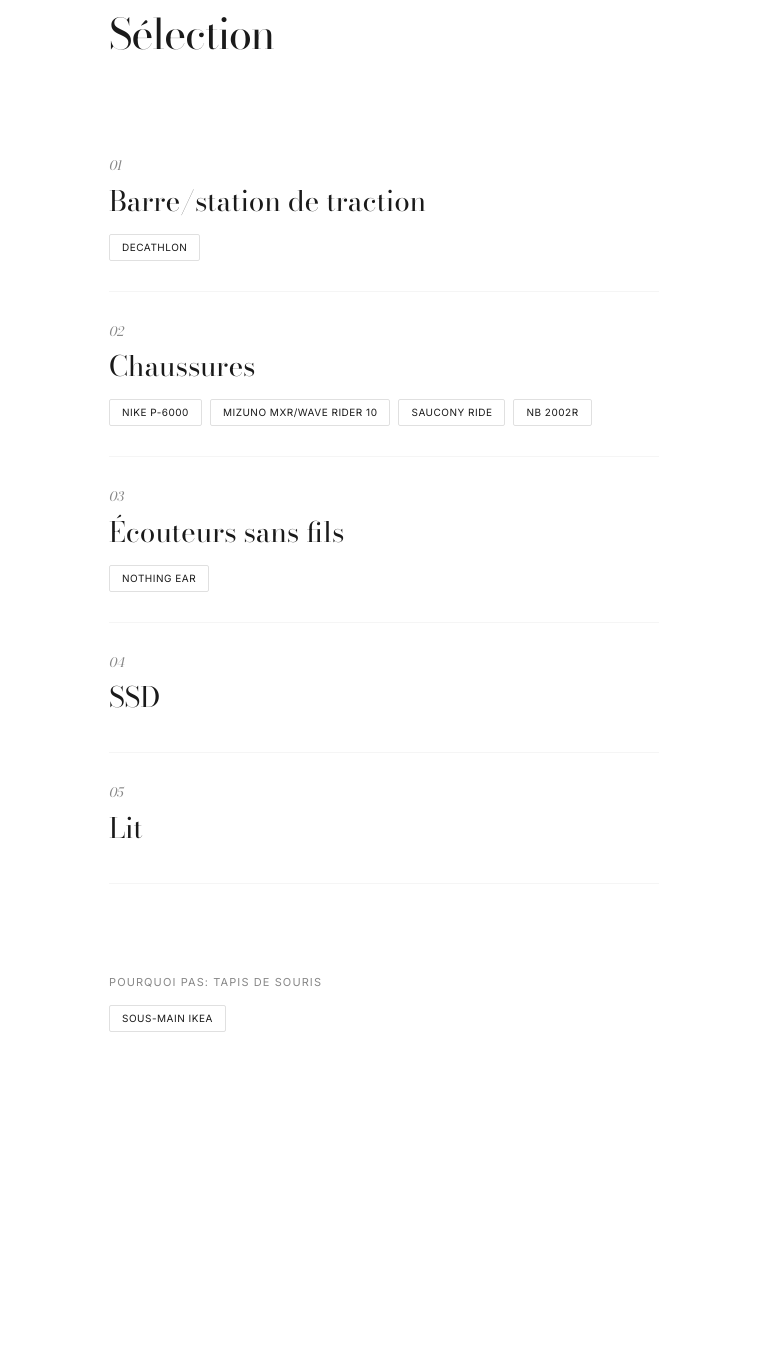
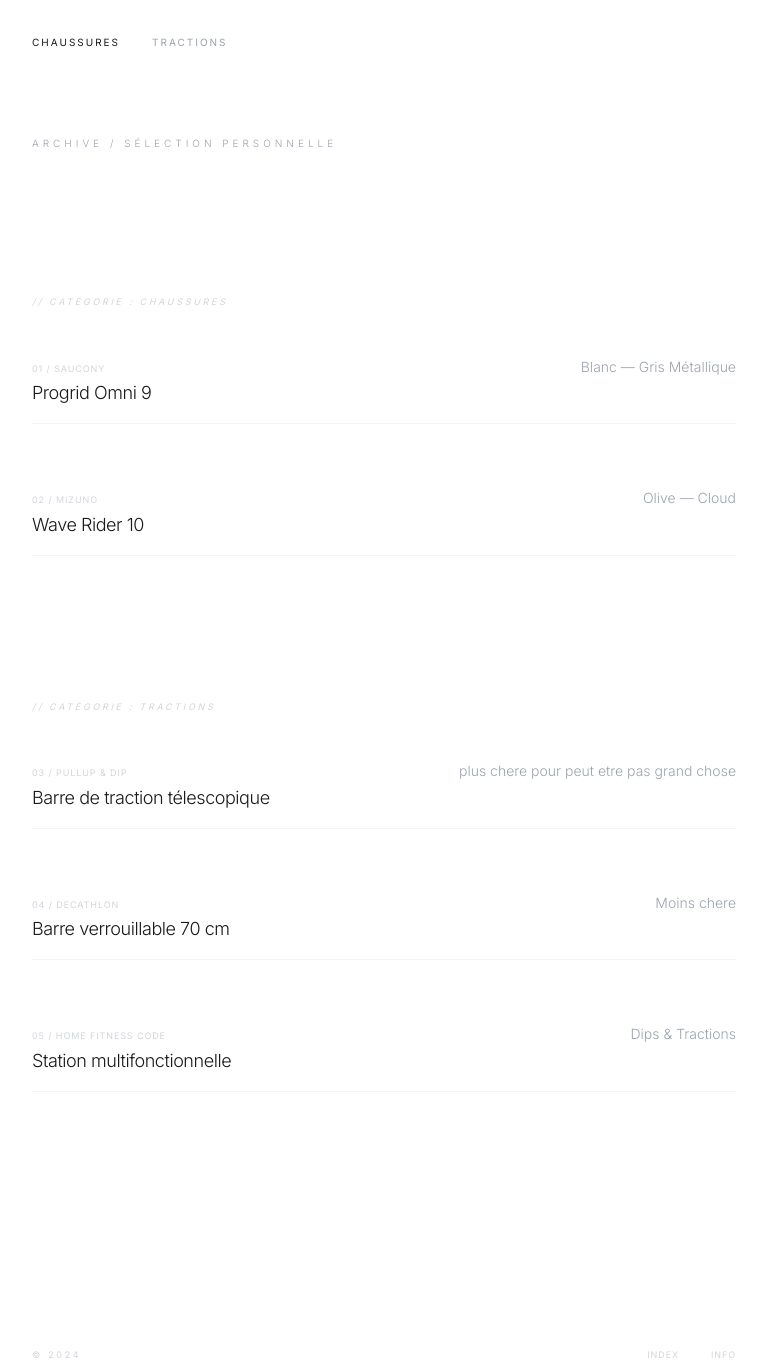
Before and after one commit to bentogridsupport-sys/test, a plain HTML site: page index.html in a window 1280 px wide. Shown: the part 77-1441 px from the top of the page, without its empty margins (256-1023 px from the left). Before the commit the page ends 1189 px from the top, so only its background shows below. Drawn offline with nearby package versions, Linux system fonts and the light colour scheme.

Commit message:
Update index.html

```diff
--- a/index.html
+++ b/index.html
@@ -3,205 +3,152 @@
 <head>
     <meta charset="UTF-8">
     <meta name="viewport" content="width=device-width, initial-scale=1.0">
-    <title>Selection Personnelle</title>
-    <link href="https://fonts.googleapis.com/css2?family=Bodoni+Moda:ital,wght@0,400;0,700;1,400&family=Inter:wght@300;400;500&display=swap" rel="stylesheet">
+    <title>Sélection Minimaliste</title>
+    <script src="https://cdn.tailwindcss.com"></script>
     <style>
-        :root {
-            --bg-color: #ffffff;
-            --text-dark: #1a1a1a;
-            --text-muted: #888888;
-            --soft-gray: #f5f5f5;
-            --transition: all 0.3s ease;
-        }
-
-        * {
-            margin: 0;
-            padding: 0;
-            box-sizing: border-box;
-        }
+        @import url('https://fonts.googleapis.com/css2?family=Inter:wght@200;300;400&display=swap');
 
         body {
             font-family: 'Inter', sans-serif;
-            background-color: var(--bg-color);
-            color: var(--text-dark);
-            line-height: 1.5;
+            background-color: #ffffff;
+            color: #1a1a1a;
             -webkit-font-smoothing: antialiased;
+            scroll-behavior: smooth;
         }
 
-        .container {
-            max-width: 600px;
-            margin: 0 auto;
-            padding: 80px 25px;
+        .product-link {
+            transition: opacity 0.3s ease;
         }
 
-        header {
-            margin-bottom: 60px;
+        .product-link:hover {
+            opacity: 0.5;
         }
 
-        h1 {
-            font-family: 'Bodoni Moda', serif;
-            font-size: 42px;
-            font-weight: 400;
-            letter-spacing: -0.03em;
+        .nav-button {
+            transition: all 0.2s ease;
+            cursor: pointer;
         }
 
-        .list {
-            display: flex;
-            flex-direction: column;
+        .nav-button:hover {
+            color: #000;
         }
 
-        .item {
-            padding: 30px 0;
-            border-bottom: 1px solid var(--soft-gray);
-            opacity: 0;
-            transform: translateY(10px);
-            animation: fadeIn 0.6s forwards;
+        section {
+            padding-top: 1rem;
         }
 
-        @keyframes fadeIn {
-            to { opacity: 1; transform: translateY(0); }
-        }
-
-        .item-header {
-            margin-bottom: 0;
-        }
-
-        .item-number {
-            font-family: 'Bodoni Moda', serif;
-            font-size: 13px;
-            font-style: italic;
-            color: var(--text-muted);
-            display: block;
-            margin-bottom: 4px;
-        }
-
-        .item-title {
-            font-family: 'Bodoni Moda', serif;
-            font-size: 28px;
-            font-weight: 400;
-            margin-bottom: 4px;
-        }
-
-        .links-container {
-            display: flex;
-            flex-wrap: wrap;
-            gap: 8px;
-            margin-top: 12px;
-        }
-
-        .shop-link {
-            font-size: 10px;
-            text-decoration: none;
-            color: var(--text-dark);
-            border: 1px solid #e0e0e0;
-            padding: 5px 12px;
-            text-transform: uppercase;
-            letter-spacing: 0.05em;
-            transition: var(--transition);
-            border-radius: 2px;
-        }
-
-        .shop-link:active {
-            background-color: var(--text-dark);
-            color: white;
-            border-color: var(--text-dark);
-        }
-
-        footer {
-            margin-top: 60px;
-            padding-top: 30px;
-        }
-
-        .footer-note {
-            font-size: 11px;
-            color: var(--text-muted);
-            margin-bottom: 15px;
-            text-transform: uppercase;
-            letter-spacing: 0.1em;
-        }
-
-        /* Délais d'affichage */
-        .item:nth-child(1) { animation-delay: 0.1s; }
-        .item:nth-child(2) { animation-delay: 0.2s; }
-        .item:nth-child(3) { animation-delay: 0.3s; }
-        .item:nth-child(4) { animation-delay: 0.4s; }
-        .item:nth-child(5) { animation-delay: 0.5s; }
-
-        @media (max-width: 480px) {
-            .container { padding: 50px 20px; }
-            h1 { font-size: 36px; }
-            .item-title { font-size: 24px; }
+        /* Optimisation pour les zones tactiles sur mobile */
+        @media (max-width: 640px) {
+            .nav-button {
+                padding: 0.5rem 0;
+            }
         }
     </style>
 </head>
-<body>
-    <div class="container">
-        <header>
-            <h1>Sélection</h1>
-        </header>
+<body class="p-6 sm:p-12 md:p-24 max-w-4xl mx-auto">
 
-        <div class="list">
+    <!-- Navigation -->
+    <nav class="flex space-x-6 sm:space-x-8 mb-12 sm:mb-16 sticky top-0 bg-white/90 backdrop-blur-md py-4 z-10 border-b border-gray-50 md:border-transparent">
+        <a href="#chaussures" class="nav-button text-[10px] uppercase tracking-[0.2em] font-normal border-b border-transparent hover:border-black pb-1">Chaussures</a>
+        <a href="#tractions" class="nav-button text-[10px] uppercase tracking-[0.2em] font-normal border-b border-transparent hover:border-black pb-1 text-gray-400 hover:text-black">Tractions</a>
+    </nav>
 
-            <!-- 01 Barre de Traction -->
-            <div class="item">
-                <span class="item-number">01</span>
-                <div class="item-header">
-                    <h2 class="item-title">Barre/station de traction</h2>
+    <!-- En-tête -->
+    <header class="mb-20 sm:mb-32">
+        <h1 class="text-[9px] sm:text-[10px] uppercase tracking-[0.4em] font-light text-gray-400">Archive / Sélection Personnelle</h1>
+    </header>
+
+    <main>
+        <!-- Section Chaussures -->
+        <section id="chaussures" class="mb-24 sm:mb-32">
+            <h2 class="text-[9px] uppercase tracking-[0.3em] text-gray-300 mb-8 sm:mb-12 italic">// Catégorie : Chaussures</h2>
+            <div class="flex flex-col space-y-12 sm:space-y-16">
+
+                <!-- Produit 01: Saucony -->
+                <div class="product-item">
+                    <a href="https://www.deporvillage.fr/chaussures-saucony-originals-progrid-omni-9-blanc-gris" target="_blank" rel="noopener" class="product-link block">
+                        <div class="flex flex-col md:flex-row md:items-baseline md:justify-between border-b border-gray-100 pb-4">
+                            <div class="flex flex-col">
+                                <span class="text-[9px] uppercase tracking-widest text-gray-300 mb-1">01 / Saucony</span>
+                                <h3 class="text-base sm:text-lg font-light tracking-tight">Progrid Omni 9</h3>
+                            </div>
+                            <p class="text-xs sm:text-sm text-gray-400 font-light mt-1 md:mt-0">Blanc — Gris Métallique</p>
+                        </div>
+                    </a>
                 </div>
-                <div class="links-container">
-                    <a href="https://www.decathlon.fr/tous-les-sports/musculation-cross-training/barres-de-traction" target="_blank" class="shop-link">Decathlon</a>
+
+                <!-- Produit 02: Mizuno -->
+                <div class="product-item">
+                    <a href="https://emea.mizuno.com/eu/fr-fr/wave-rider-10/D1GA24710710.html" target="_blank" rel="noopener" class="product-link block">
+                        <div class="flex flex-col md:flex-row md:items-baseline md:justify-between border-b border-gray-100 pb-4">
+                            <div class="flex flex-col">
+                                <span class="text-[9px] uppercase tracking-widest text-gray-300 mb-1">02 / Mizuno</span>
+                                <h3 class="text-base sm:text-lg font-light tracking-tight">Wave Rider 10</h3>
+                            </div>
+                            <p class="text-xs sm:text-sm text-gray-400 font-light mt-1 md:mt-0">Olive — Cloud</p>
+                        </div>
+                    </a>
                 </div>
             </div>
+        </section>
 
-            <!-- 02 Chaussures -->
-            <div class="item">
-                <span class="item-number">02</span>
-                <div class="item-header">
-                    <h2 class="item-title">Chaussures</h2>
+        <!-- Section Tractions -->
+        <section id="tractions" class="mb-24 sm:mb-32">
+            <h2 class="text-[9px] uppercase tracking-[0.3em] text-gray-300 mb-8 sm:mb-12 italic">// Catégorie : Tractions</h2>
+            <div class="flex flex-col space-y-12 sm:space-y-16">
+
+                <!-- Produit 03: Pullup & Dip -->
+                <div class="product-item">
+                    <a href="https://www.pullup-dip.fr/products/telescopic-door-pullup-bar" target="_blank" rel="noopener" class="product-link block">
+                        <div class="flex flex-col md:flex-row md:items-baseline md:justify-between border-b border-gray-100 pb-4">
+                            <div class="flex flex-col">
+                                <span class="text-[9px] uppercase tracking-widest text-gray-300 mb-1">03 / Pullup & Dip</span>
+                                <h3 class="text-base sm:text-lg font-light tracking-tight">Barre de traction télescopique</h3>
+                            </div>
+                            <p class="text-xs sm:text-sm text-gray-400 font-light mt-1 md:mt-0">plus chere pour peut etre pas grand chose</p>
+                        </div>
+                    </a>
                 </div>
-                <div class="links-container">
-                    <a href="https://www.nike.com/fr/w?q=p-6000" target="_blank" class="shop-link">Nike P-6000</a>
-                    <a href="https://emea.mizuno.com/eu/fr-fr/sportstyle/sneakers/homme/" target="_blank" class="shop-link">Mizuno MXR/Wave rider 10</a>
-                    <a href="https://www.saucony.com/FR/fr_FR/search?q=ride+millennium" target="_blank" class="shop-link">Saucony Ride</a>
-                    <a href="https://www.courir.com/fr/c/marques/new-balance/2002r/" target="_blank" class="shop-link">NB 2002R</a>
+
+                <!-- Produit 04: Decathlon -->
+                <div class="product-item">
+                    <a href="https://www.decathlonpro.fr/barre-de-traction-verrouillable-70-cm-id-8588490.html" target="_blank" rel="noopener" class="product-link block">
+                        <div class="flex flex-col md:flex-row md:items-baseline md:justify-between border-b border-gray-100 pb-4">
+                            <div class="flex flex-col">
+                                <span class="text-[9px] uppercase tracking-widest text-gray-300 mb-1">04 / Decathlon</span>
+                                <h3 class="text-base sm:text-lg font-light tracking-tight">Barre verrouillable 70 cm</h3>
+                            </div>
+                            <p class="text-xs sm:text-sm text-gray-400 font-light mt-1 md:mt-0">Moins chere</p>
+                        </div>
+                    </a>
+                </div>
+
+                <!-- Produit 05: Home Fitness Code -->
+                <div class="product-item">
+                    <a href="https://fr.homefitnesscode.com/products/multifunctional-dip-station-pull-up-bar-with-adjustable-height" target="_blank" rel="noopener" class="product-link block">
+                        <div class="flex flex-col md:flex-row md:items-baseline md:justify-between border-b border-gray-100 pb-4">
+                            <div class="flex flex-col">
+                                <span class="text-[9px] uppercase tracking-widest text-gray-300 mb-1">05 / Home Fitness Code</span>
+                                <h3 class="text-base sm:text-lg font-light tracking-tight">Station multifonctionnelle</h3>
+                            </div>
+                            <p class="text-xs sm:text-sm text-gray-400 font-light mt-1 md:mt-0">Dips & Tractions</p>
+                        </div>
+                    </a>
                 </div>
             </div>
+        </section>
+    </main>
 
-            <!-- 03 Écouteurs -->
-            <div class="item">
-                <span class="item-number">03</span>
-                <div class="item-header">
-                    <h2 class="item-title">Écouteurs sans fils</h2>
-                </div>
-                <div class="links-container">
-                    <a href="https://fr.nothing.tech/products/ear?Couleur=Blanc" target="_blank" class="shop-link">Nothing Ear</a>
-                </div>
+    <!-- Pied de page -->
+    <footer class="mt-48 sm:mt-64 pb-12">
+        <div class="flex justify-between items-center text-gray-300">
+            <p class="text-[8px] sm:text-[9px] uppercase tracking-[0.3em]">© 2024</p>
+            <div class="flex space-x-6 sm:space-x-8">
+                <span class="text-[8px] sm:text-[9px] uppercase tracking-widest">Index</span>
+                <span class="text-[8px] sm:text-[9px] uppercase tracking-widest">Info</span>
             </div>
+        </div>
+    </footer>
 
-            <!-- 04 SSD -->
-            <div class="item">
-                <span class="item-number">04</span>
-                <div class="item-header">
-                    <h2 class="item-title">SSD</h2>
-                </div>
-            </div>
-
-            <!-- 05 Lit -->
-            <div class="item">
-                <span class="item-number">05</span>
-                <div class="item-header">
-                    <h2 class="item-title">Lit</h2>
-                </div>
-            </div>
-
-        </div>
-
-        <footer>
-            <p class="footer-note">Pourquoi pas: Tapis de souris</p>
-            <div class="links-container">
-                <a href="https://www.ikea.com/fr/fr/p/susig-sous-main-liege-90457486/" target="_blank" class="shop-link">Sous-main IKEA</a>
-            </div>
-        </footer>
-    </div>
 </body>
 </html>
```
